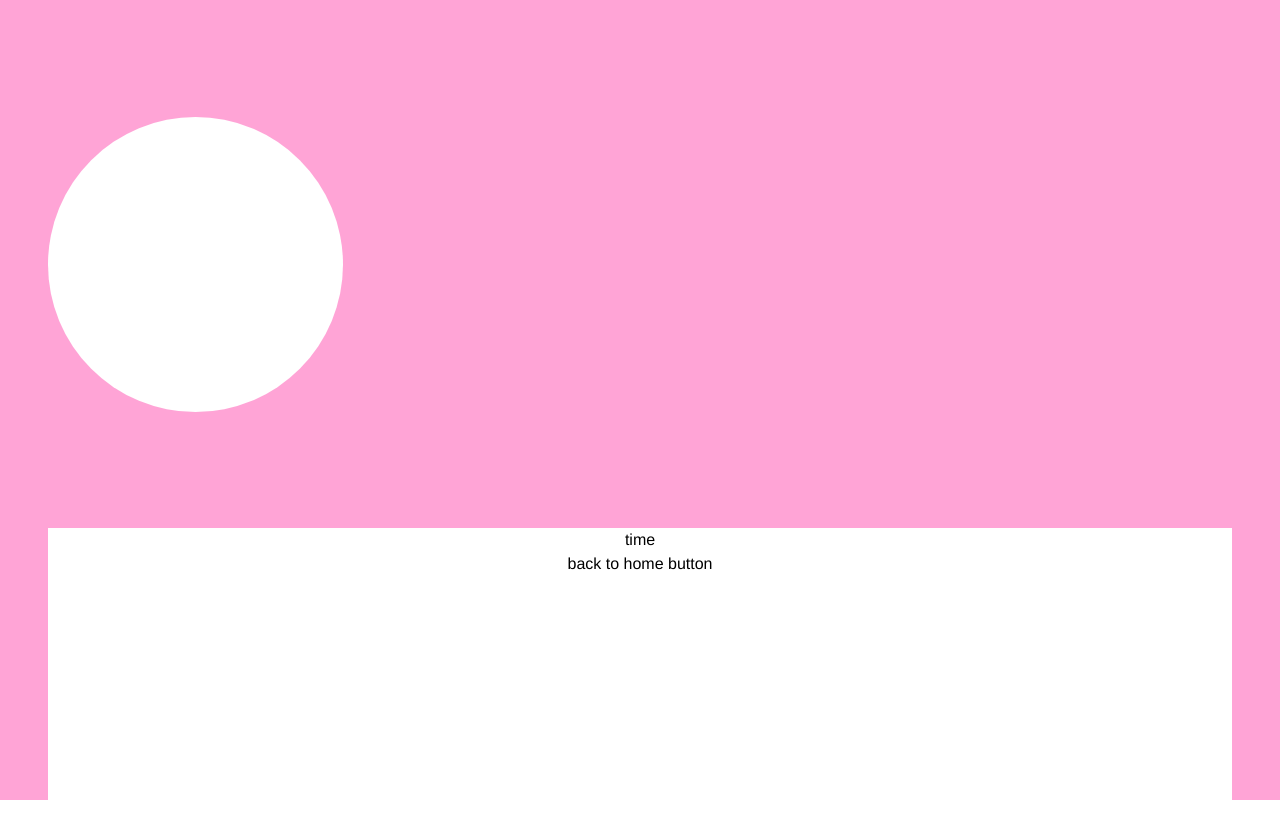
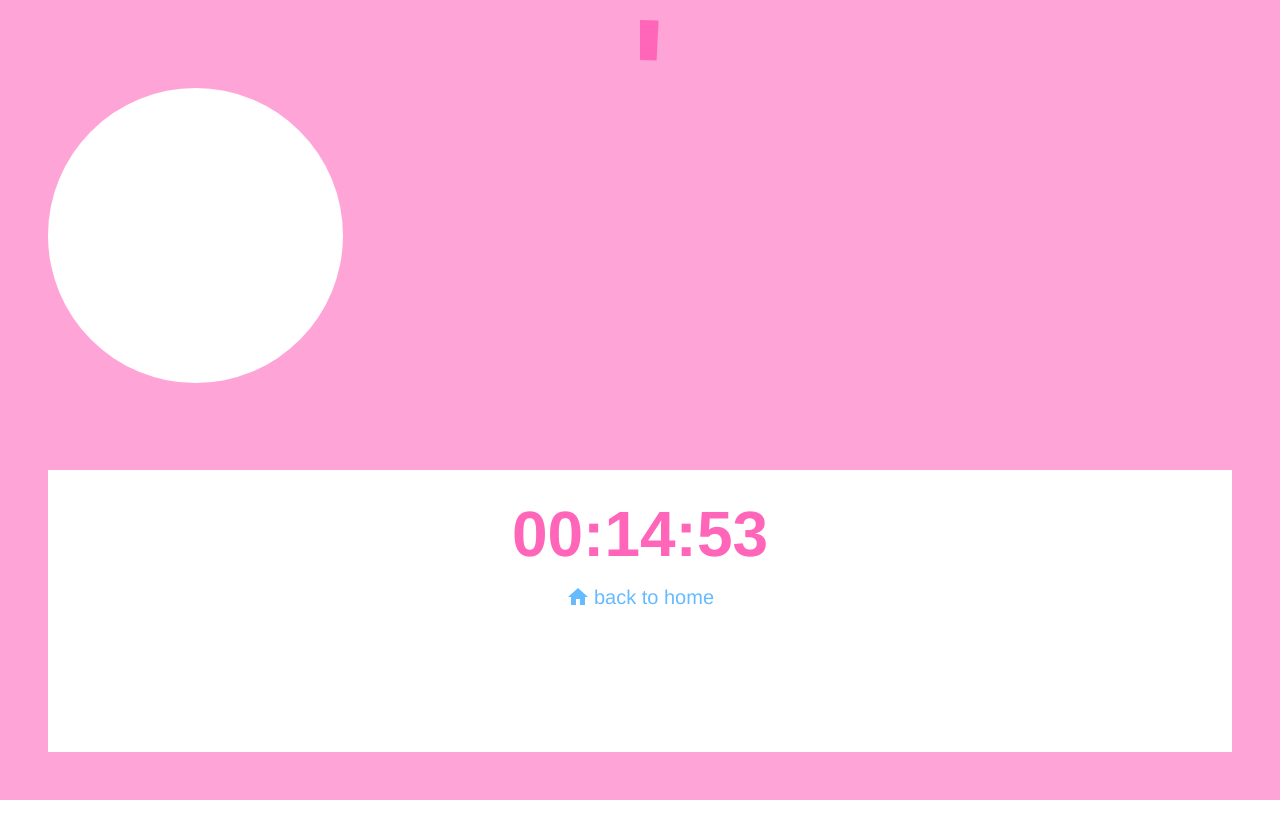
Before and after one commit to anoukvanbogaert/pomodorose, a Vue app in the folder one-day-challenge/: page / in a window 1280 px wide. Shown: the top 838 px of the page. After the commit the page ends 800 px from the top, so only its background shows below. Built offline with nearby package versions, Linux system fonts and the light colour scheme.

Commit message:
added circular progress logic with random time

```diff
--- /dev/null
+++ b/one-day-challenge/src/components/ProgressCircle.vue
@@ -0,0 +1,50 @@
+<template>
+    <svg class="progress-circle" viewBox="0 0 100 100">
+        <circle
+            cx="50"
+            cy="50"
+            r="45"
+            stroke="#FF66BA"
+            stroke-width="5"
+            fill="transparent"
+            :stroke-dasharray="circumference"
+            :stroke-dashoffset="strokeDashOffset"
+            transform="rotate(-90 50 50)"
+        />
+    </svg>
+</template>
+
+<script>
+export default {
+    props: {
+        totalTime: {
+            type: Number,
+            required: true,
+        },
+        initialTime: {
+            type: Number,
+            required: true,
+        },
+    },
+    computed: {
+        circumference() {
+            return 2 * Math.PI * 45;
+        },
+        strokeDashOffset() {
+            if (this.initialTime === 0) return this.circumference;
+            const progress = 1 - this.initialTime / this.totalTime;
+            return this.circumference * progress;
+        },
+    },
+};
+</script>
+
+<style scoped>
+.progress-circle {
+    position: absolute;
+    top: 0;
+    left: 0;
+    width: 100%;
+    height: 100%;
+}
+</style>
--- a/one-day-challenge/src/components/TimerView.vue
+++ b/one-day-challenge/src/components/TimerView.vue
@@ -1,27 +1,93 @@
 <template>
-    <div class="timer-top"><CircleBackGround /></div>
+    <div class="timer-top">
+        <CircleBackGround />
+        <ProgressCircle :totalTime="totalTime" :initialTime="initialTime" />
+    </div>
     <div class="timer-bottom">
-        <div>time</div>
-        <div>back to home button</div>
+        <div class="formatted-time">{{ formattedTime }}</div>
+        <div class="back-home">
+            <v-icon color="accent" icon="mdi-home" @click="goToHome"></v-icon>
+            <div class="back-home-text">back to home</div>
+        </div>
     </div>
 </template>
 <script>
 import CircleBackGround from './CircleBackGround.vue';
+import ProgressCircle from './ProgressCircle.vue';
+
 export default {
     components: {
         CircleBackGround,
+        ProgressCircle,
+    },
+    data() {
+        return {
+            totalTime: this.getRandomTime(),
+            initialTime: 0,
+        };
+    },
+    computed: {
+        formattedTime() {
+            const hours = String(Math.floor(this.totalTime / 3600)).padStart(2, '0');
+            const minutes = String(Math.floor((this.totalTime % 3600) / 60)).padStart(2, '0');
+            const seconds = String(this.totalTime % 60).padStart(2, '0');
+            return `${hours}:${minutes}:${seconds}`;
+        },
+    },
+    methods: {
+        getRandomTime() {
+            const maxSeconds = 900;
+            return maxSeconds;
+        },
+        goToHome() {
+            this.$router.push('/');
+        },
+        startCountdown() {
+            this.timerInterval = setInterval(() => {
+                if (this.totalTime > 0) {
+                    this.totalTime -= 1;
+                    this.initialTime += 1;
+                } else {
+                    clearInterval(this.timerInterval);
+                }
+            }, 1000);
+        },
+    },
+    mounted() {
+        this.startCountdown();
+    },
+    beforeUnmount() {
+        clearInterval(this.timerInterval);
     },
 };
 </script>
 <style scoped>
 .timer-top {
-    height: 60vh;
+    height: 60%;
     display: flex;
     align-items: center;
 }
 .timer-bottom {
     background-color: white;
     padding: 0 !important;
-    height: 40vh;
+    height: 40%;
+}
+
+.formatted-time {
+    font-size: 4rem;
+    font-weight: 900;
+    padding-top: 1rem;
+    color: #ff66ba;
+}
+.back-home {
+    display: flex;
+    align-items: center;
+    justify-content: center;
+}
+
+.back-home-text {
+    font-size: 1.25rem;
+    color: #66baff;
+    margin-left: 0.25rem;
 }
 </style>
```
